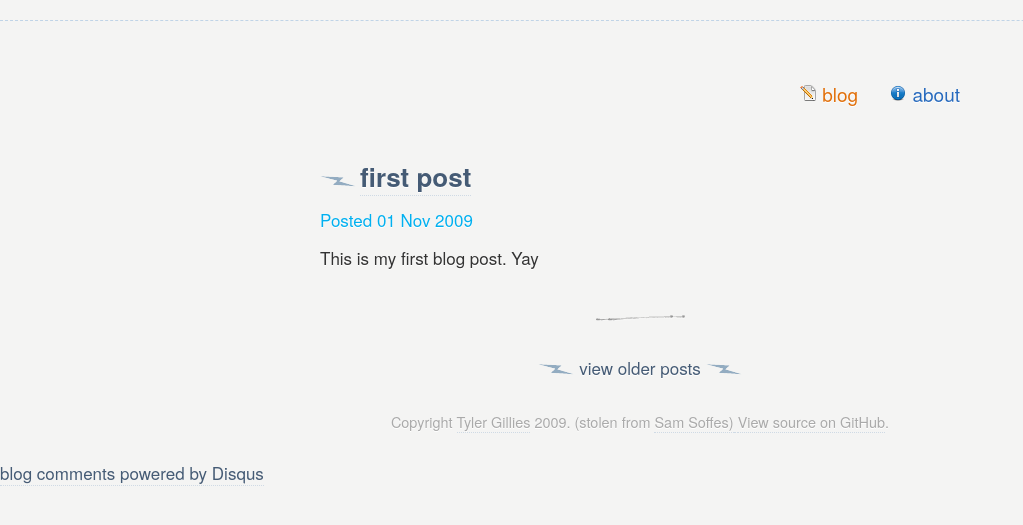
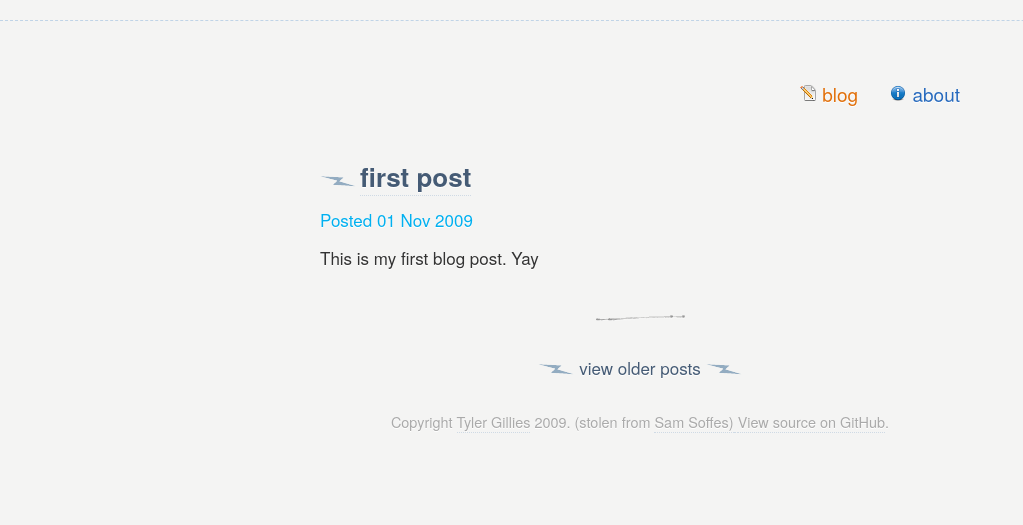
Before and after one commit to hackervera/tjgillies.github.com, a Jekyll site: the page built from index.html, in a window 1280 px wide. Shown: the top 525 px of the page, without its empty margins (0-1023 px from the left). Built offline with Jekyll 4.4.1, drawn with Linux system fonts in a browser that asks for light colours; Markdown is read by kramdown in place of the engine named in the settings; comment, search, counter and statistics services are not loaded.

Commit message:
fixed some layout issues

```diff
--- a/_layouts/default.html
+++ b/_layouts/default.html
@@ -29,7 +29,6 @@
       </p>
     </div>
     <script src="/javascripts/iphone.js" type="text/javascript"></script>
-	<div id="disqus_thread"></div><script type="text/javascript" src="http://disqus.com/forums/tylersgitblog/embed.js"></script><noscript><a href="http://disqus.com/forums/tylersgitblog/?url=ref">View the discussion thread.</a></noscript><a href="http://disqus.com" class="dsq-brlink">blog comments powered by <span class="logo-disqus">Disqus</span></a>
 
   </body>
 </html>
```
